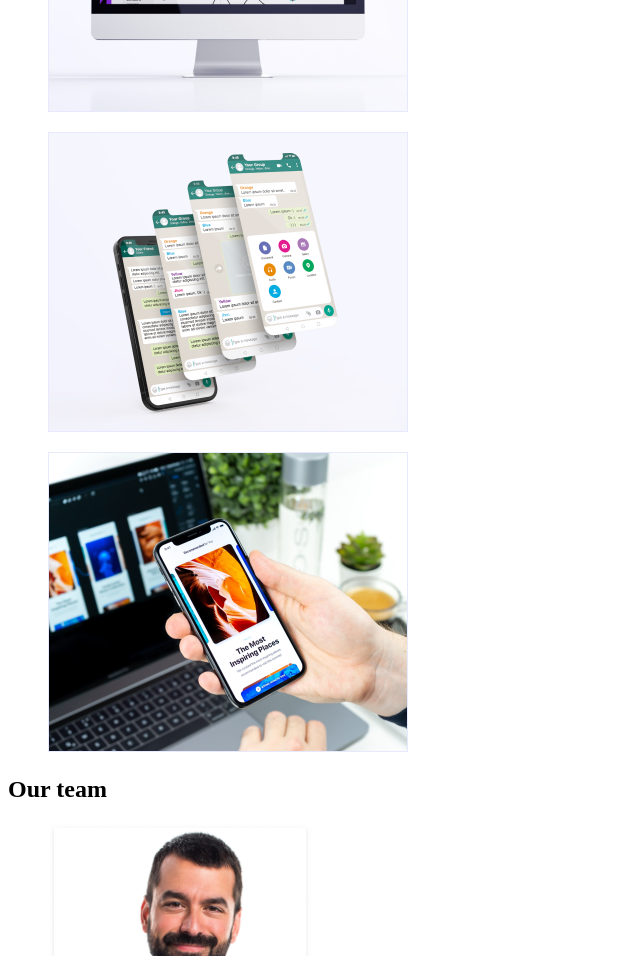
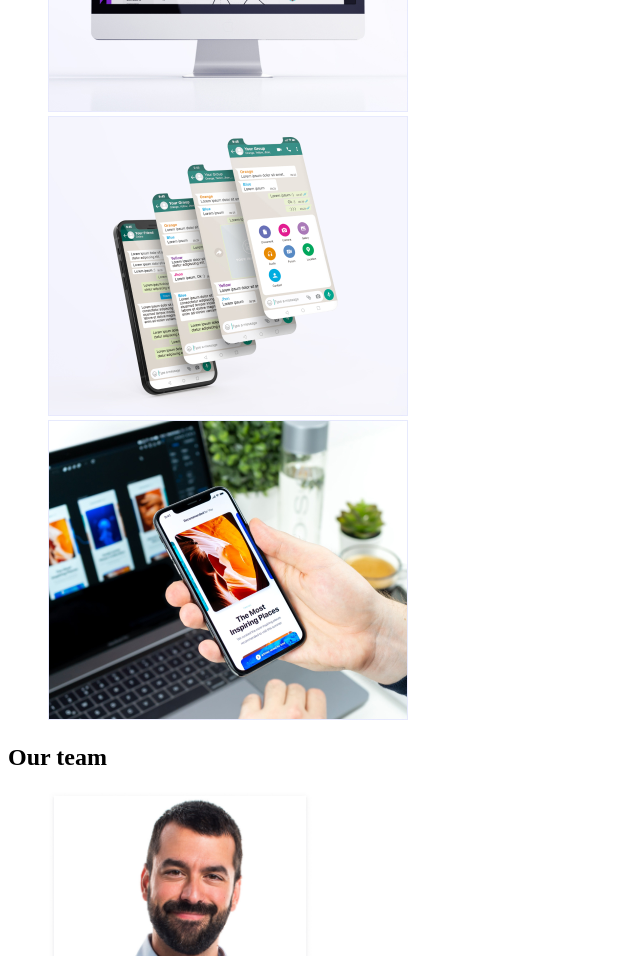
Before and after one commit to ViacheslavBFG/m1, a plain HTML site: page index.html in a window 1280 px wide. Shown: the part 800-1756 px from the top of the page, without its empty margins (0-640 px from the left). Drawn offline with Linux system fonts and the light colour scheme.

Commit message:
Update index.html

```diff
--- a/index.html
+++ b/index.html
@@ -99,15 +99,15 @@
                     <img src="./images/Rectangle71-2.jpg" width="360" alt="monitor">
 
                 </li>
-            </ul>
-            <ul type="none">
+
+
                 <li>
                     <img src="./images/Rectangle71-1.jpg" width="360" alt="styles">
 
                 </li>
-            </ul>
 
-            <ul type="none">
+
+
                 <li>
                     <img src="./images/Rectangle71.jpg" width="360" alt="phone">
 
```
